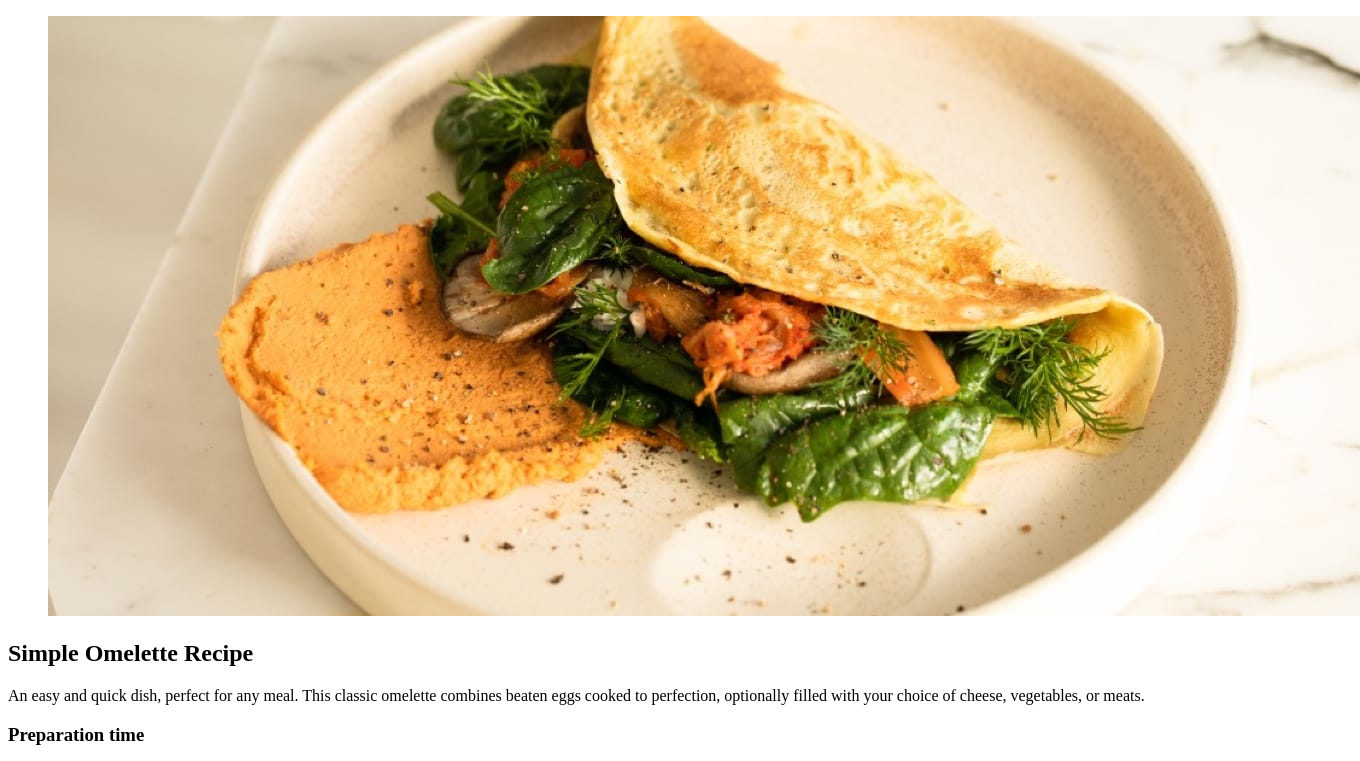
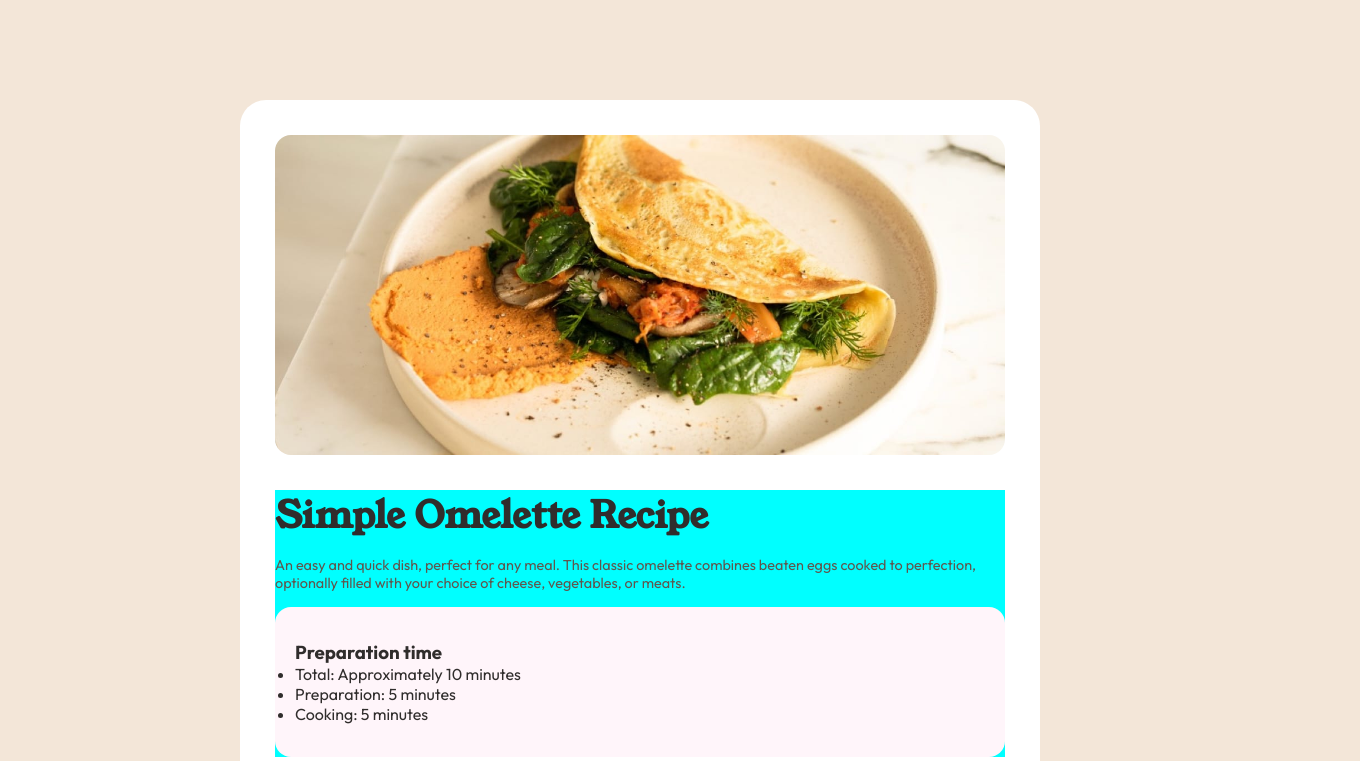
Before and after one commit to weslei573/recipe-page, a plain HTML site: page index.html in a window 1280 px wide. Shown: the top 761 px of the page, 1360 px wide, since content can reach past the window. Drawn offline with Linux system fonts and the light colour scheme.

Commit message:
estrutura CSS iniciada

```diff
--- /dev/null
+++ b/assets/css/fonts.css
@@ -0,0 +1,9 @@
+@font-face {
+    font-family: "YoungSerif";
+    src: url('../fonts/young-serif/YoungSerif-Regular.ttf');
+}
+
+@font-face {
+    font-family: "Outfit";
+    src: url("../fonts/outfit/Outfit-VariableFont_wght.ttf");
+}
--- a/assets/css/style.css
+++ b/assets/css/style.css
@@ -1 +1,80 @@
 @charset "UTF-8";
+
+:root {
+    --Primary01: hsl(14, 45%, 36%);
+    --Primary02: hsl(332, 51%, 32%);
+
+    --Neutral01: hsl(0, 0%, 100%);
+    --Neutral02: hsl(330, 100%, 98%);
+    --Neutral03: hsl(30, 54%, 90%);
+    --Neutral04: hsl(30, 18%, 87%);
+    --Neutral05: hsl(30, 10%, 34%);
+    --Neutral06: hsl(24, 5%, 18%);
+}
+
+*{
+    margin: 0px;
+    padding: 0px;
+    box-sizing: border-box;
+}
+
+body{
+    background: var(--Neutral03);
+    color: var(--Neutral06);
+    font-family: "Outfit";
+    max-width: 1440px;
+    display: flex;
+    flex-direction: column;
+    justify-content: center;
+    align-items: center;
+}
+
+.container{
+    background: var(--Neutral01);
+    display: flex;
+    flex-direction: column;
+    width: 100vh;
+    margin: 100px 0px 100px 0px;
+    padding: 35px;
+    border-radius: 26px;
+    gap: 35px;
+}
+
+.container .cabecalho{
+    display: inline-block;
+    width: 100%;
+    height: 40vh;
+}
+
+.cabecalho > img{
+    width: 100%;
+    height: 100%;
+    border-radius: 16px;
+}
+
+.container .secao01{
+    background-color: aqua;
+    display: flex;
+    flex-direction: column;
+    gap: 15px;
+}
+
+.secao01 > h1{
+    font-family: 'YoungSerif', sans-serif;
+    font-size: 2.3em;
+}
+
+p{
+    color: var(--Neutral05);
+    font-size: 0.9em;
+}
+
+.secao01 .sub-secao{
+    background: var(--Neutral02);
+    height: 150px;
+    display: flex;
+    flex-direction: column;
+    justify-content: center;
+    padding: 20px;
+    border-radius: 16px;
+}
--- a/index.html
+++ b/index.html
@@ -12,15 +12,14 @@
 
   <!-- Feel free to remove these styles or customise in your own stylesheet 👍 -->
   <link rel="stylesheet" href="assets/css/style.css">
+  <link rel="stylesheet" href="assets/css/fonts.css">
 
 </head>
 
 <body>
-  <main>
+  <main class="container">
     <header class="cabecalho">
-      <figure>
-        <img src="/assets/images/image-omelette.jpeg" alt="image omelette">
-      </figure>
+      <img src="/assets/images/image-omelette.jpeg" alt="image omelette">
     </header>
 
     <section class="secao01">
@@ -108,12 +107,11 @@
         </li>
       </ul>
     </section>
-
-    <footer class="attribution">
-      Challenge by <a href="https://www.frontendmentor.io?ref=challenge" target="_blank">Frontend Mentor</a>.
-      Coded by <a href="#">Your Name Here</a>.
-    </footer>
   </main>
+  <footer class="attribution">
+    Challenge by <a href="https://www.frontendmentor.io?ref=challenge" target="_blank">Frontend Mentor</a>.
+    Coded by <a href="#">Your Name Here</a>.
+  </footer>
 </body>
 
 </html>
```
